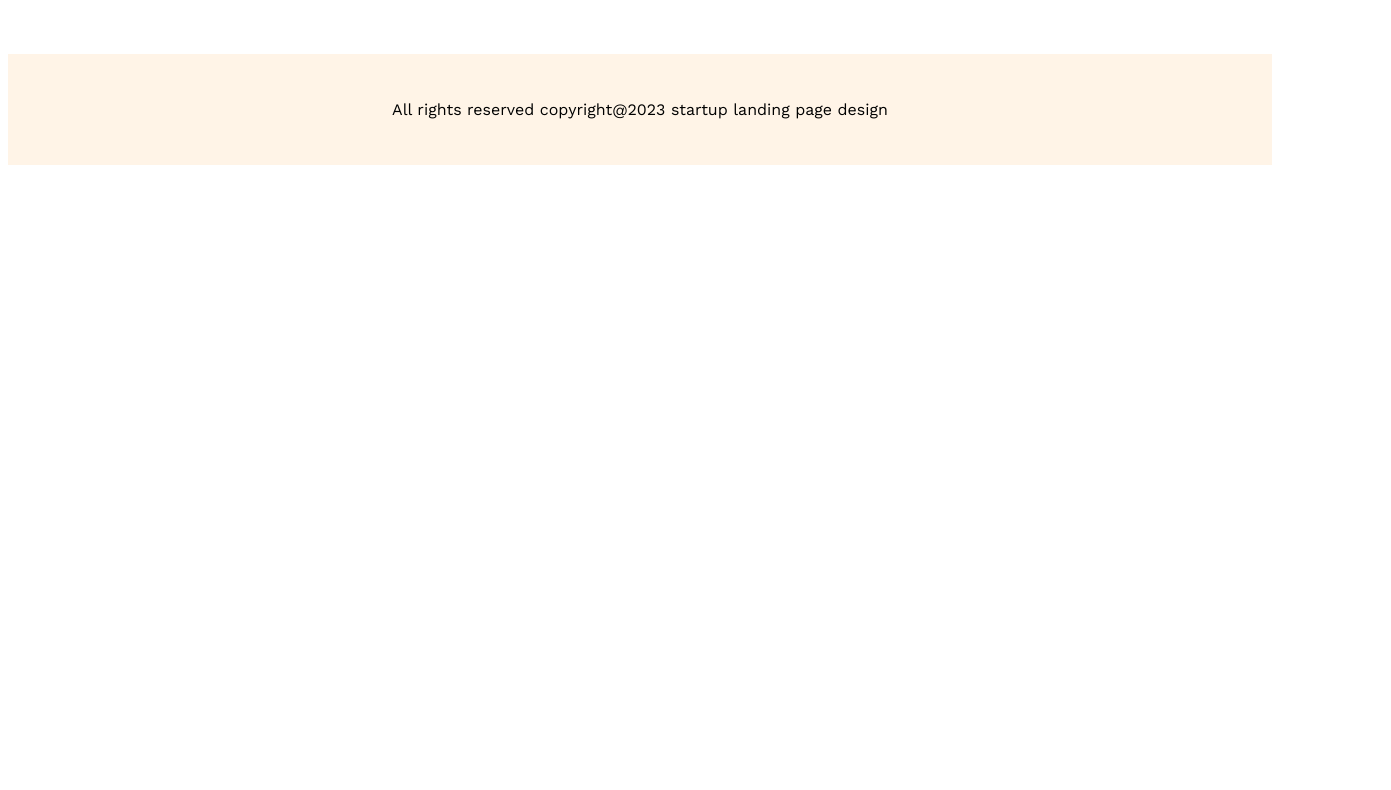
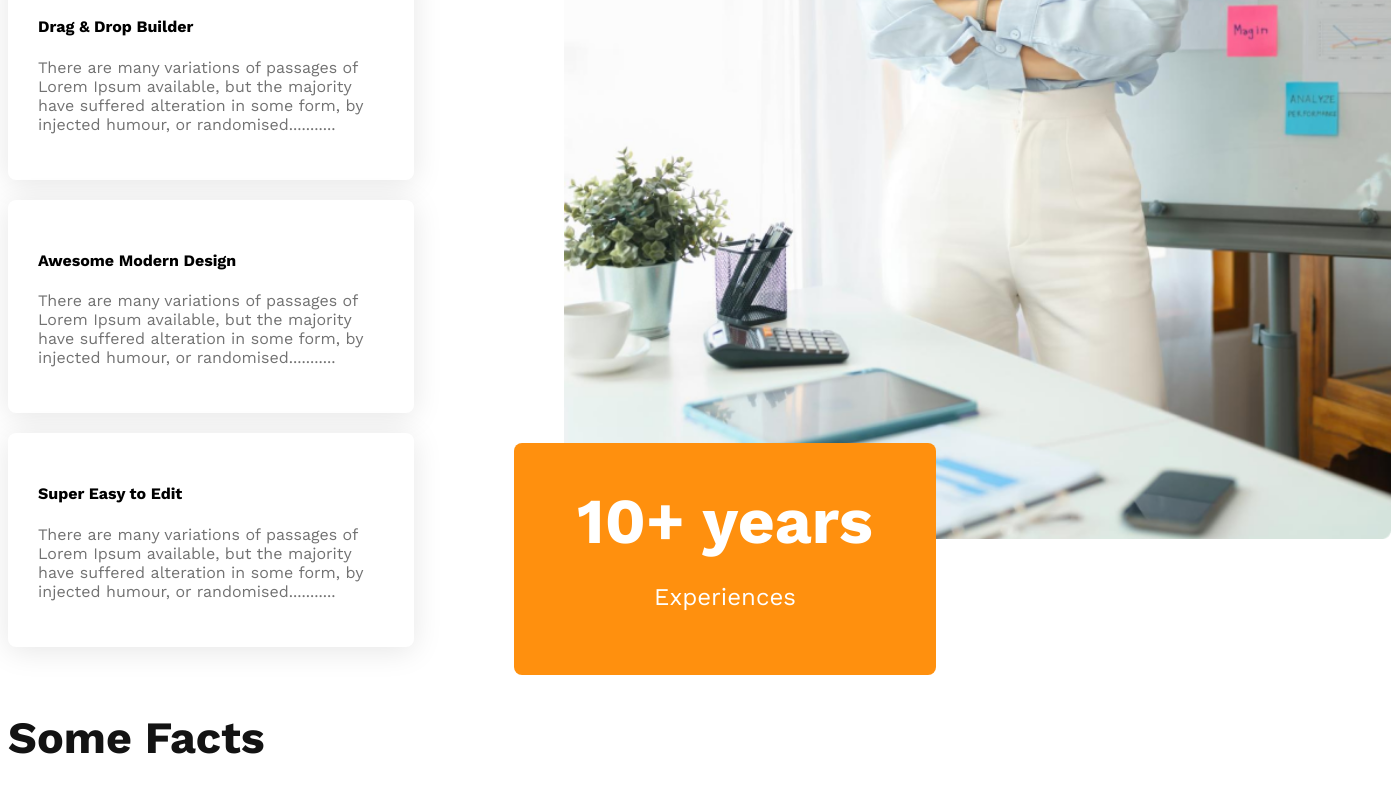
Before and after one commit to ShahadatHossain2/G3-Architect, a plain HTML site: page index.html in a window 1280 px wide. Shown: the part 2506-3296 px from the top of the page, 1391 px wide, since content can reach past the window. Before the commit the page ends 2679 px from the top, so only its background shows below. Drawn offline with nearby package versions, Linux system fonts and the light colour scheme.

Commit message:
all section added

```diff
--- a/index.html
+++ b/index.html
@@ -52,8 +52,36 @@
             </div>
         </section>
         <!-- Features Section -->
-         <section>
-
+         <section class="feature">
+            <div class="feature-content">
+                <h3 class="section-title">Features you will <br> love & Enjoy</h3>
+                <p class="section-description">
+                    There are many variations of passages of Lorem Ipsum available, but the majority have suffered alteration in some form, by injected humour, or randomised words which don't look even
+                </p>
+                <div class="feature-card">
+                    <h4 class="feature-title">Dexktop & Mobile Version</h4>
+                    <p class="section-description">There are many variations of passages of Lorem Ipsum available, but the majority have suffered alteration in some form, by injected humour, or randomised...........</p>
+                </div>
+                <div class="feature-card">
+                    <h4 class="feature-title">Drag & Drop Builder</h4>
+                    <p class="section-description">There are many variations of passages of Lorem Ipsum available, but the majority have suffered alteration in some form, by injected humour, or randomised...........</p>
+                </div>
+                <div class="feature-card">
+                    <h4 class="feature-title">Awesome Modern Design</h4>
+                    <p class="section-description">There are many variations of passages of Lorem Ipsum available, but the majority have suffered alteration in some form, by injected humour, or randomised...........</p>
+                </div>
+                <div class="feature-card">
+                    <h4 class="feature-title">Super Easy to Edit</h4>
+                    <p class="section-description">There are many variations of passages of Lorem Ipsum available, but the majority have suffered alteration in some form, by injected humour, or randomised...........</p>
+                </div>
+            </div>
+            <div class="feature-img">
+                <img src="images/architect.png" alt="">
+                <div class="ten-years-badge">
+                    <h2>10+ years</h2>
+                    <p>Experiences</p>
+                </div>
+            </div>
          </section>
          <!-- Facts section -->
           <section>
--- a/style/architect.css
+++ b/style/architect.css
@@ -118,7 +118,44 @@ main{
   font-size: 45px;
   margin: 10px 0;
 }
-
+/* Feature Style */
+.feature{
+  margin-top: 130px;
+  display: flex;
+  gap: 100px;
+}
+.feature-card{
+  padding: 30px;
+  margin-bottom: 20px;
+  border-radius: 8px;
+  background-color: #FFF;
+  box-shadow:0px 4px 30px 0px rgb(0, 0, 0, 0.1);
+}
+.feature-img img{
+  height: 90%;
+  margin-left: 50px;
+}
+.feature .section-title{
+  border-left: 5px solid #FF900E;
+  padding-left: 30px;
+}
+.ten-years-badge{
+  background-color: #FF900E;
+  width: 342px;
+  color: #FFFFFF;
+  padding: 40px;
+  text-align: center;
+  border-radius: 8px;
+  position: relative;
+  bottom: 100px;
+}
+.ten-years-badge h2{
+  font-size: 4rem;
+  margin: 0;
+}
+.ten-years-badge p{
+  font-size: 1.5rem;
+}
 /* Sponsor Style */
 
 .sponsor-container{
@@ -149,11 +186,18 @@ footer{
 /* Media Query for responsiveness */
 /* Mobile device */
 @media screen and (max-width: 576px) {
-  nav, .team-container, .cart-container, .sponsor-logo{
+  nav, .team-container, .cart-container, .sponsor-logo, .feature{
     flex-direction: column;
   }
-  .team-container img{
+  .team-container img, .feature-img img{
     width: 100%;
+  }
+  .feature-img img{
+    margin: 0;
+  }
+  .ten-years-badge{
+    width: 300px;
+    position: static;
   }
   .cart{
     margin-top: 20px;
```
